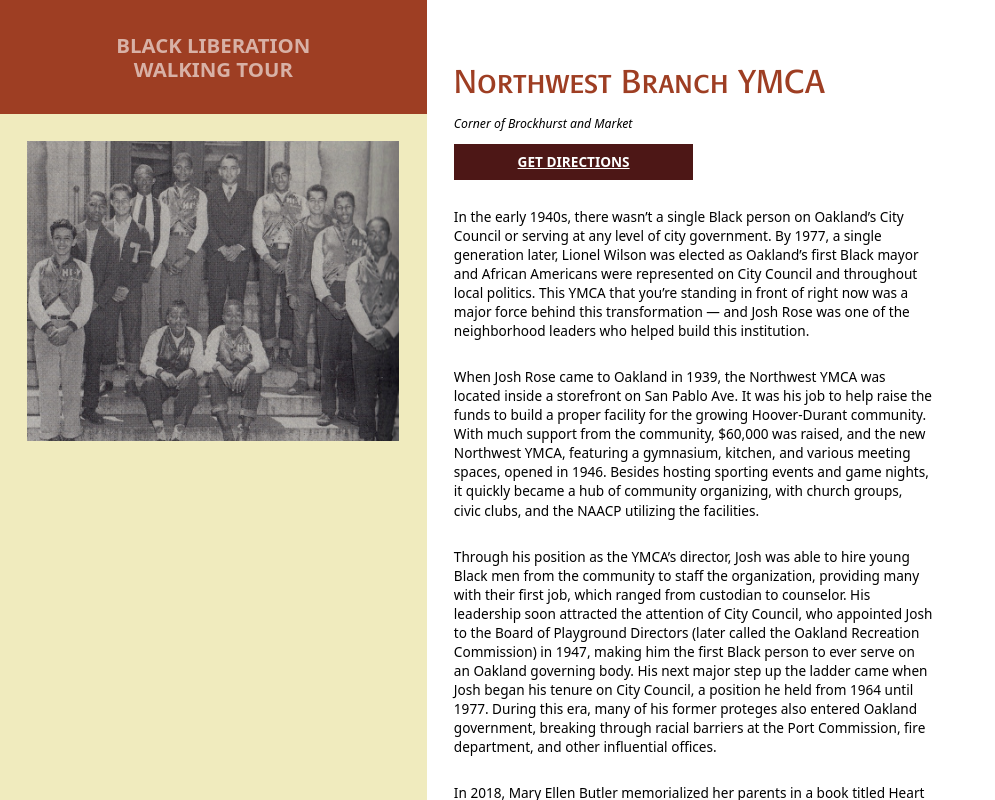
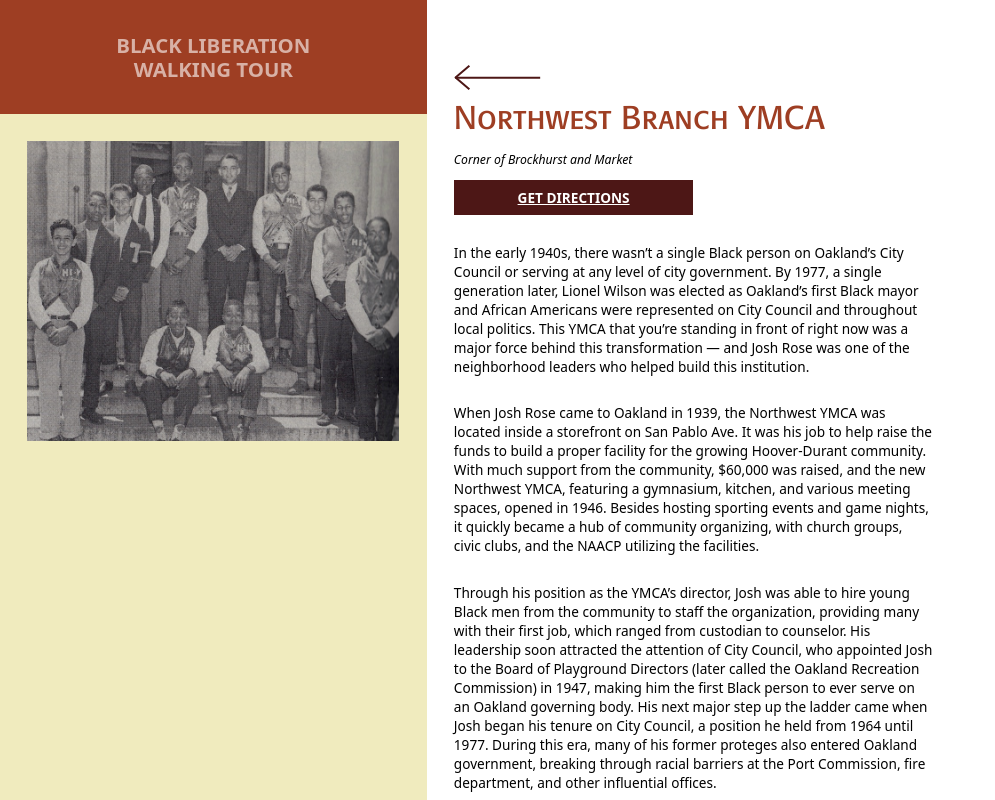
Before and after one commit to travis/black-liberation-tour, a Next.js app: page /places/ymca in a window 1280 px wide. Shown: the top 800 px of the page, without its empty margins (0-995 px from the left). Built offline with nearby package versions, Linux system fonts and the light colour scheme.

Commit message:
add arrow to navigate back to tour listing

```diff
--- a/components/icons.jsx
+++ b/components/icons.jsx
@@ -43,9 +43,15 @@ export function Instagram({ className }) {
   )
 }
 
-export function Arrow({ className }) {
+export function Arrow({ className, style }) {
   return (
-    <svg width="86.434" height="25.034" viewBox="0 0 86.434 25.034" className={`text-red-dark ${className}`}>
+    <svg
+      width="86.434"
+      height="25.034"
+      viewBox="0 0 86.434 25.034"
+      className={`text-red-dark ${className || ''}`}
+      style={style}
+    >
       <g id="Group_14" data-name="Group 14" transform="translate(85.191 0.76) rotate(90)">
         <path
           id="Path_2"
--- a/components/tour.jsx
+++ b/components/tour.jsx
@@ -1,13 +1,17 @@
 import Link from 'next/link'
 import DirectionsButton from './DirectionsButton'
 import Footer from './Footer'
+import { Arrow } from './icons'
 
 export function TourStopHeader({ name, location, from, to }) {
   return (
     <div className="<TourStopHeader> contents">
       <h1 className="text-9xl md:text-7xl lg:text-5xl text-red mt-24 font-display">
         <Link href="/tour">
-          <a className="no-underline">{name}</a>
+          <a className="no-underline">
+            <Arrow className="mb-12 lg:mb-4" style={{ transform: 'scaleX(-1)' }} />
+            {name}
+          </a>
         </Link>
       </h1>
       <h3 className="lg:text-lg my-10 md:my-6 lg:mb-4 italic">{location}</h3>
```
